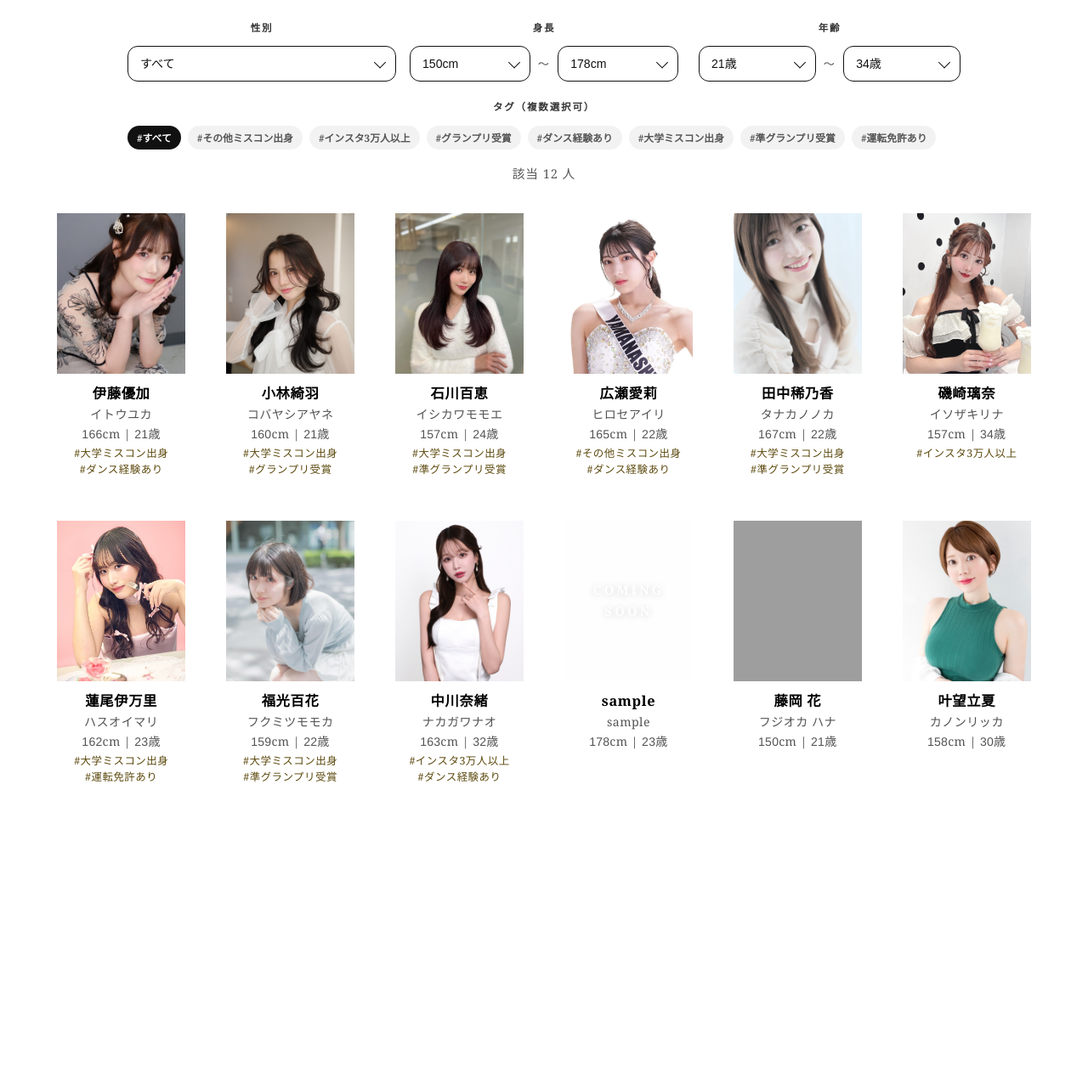
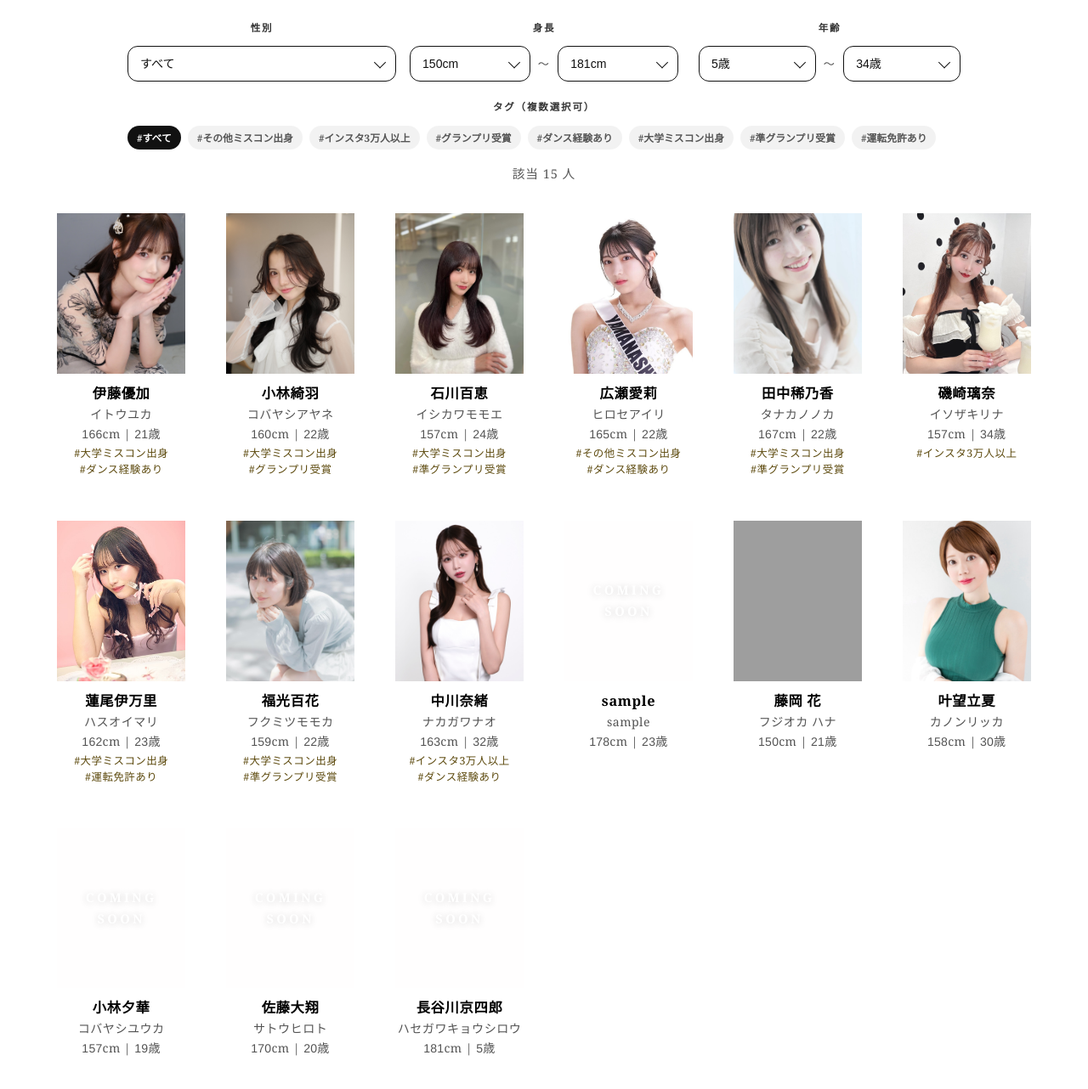
Before and after one commit to tkm-sano/entp, a Jekyll site: the page built from index.md, in a window 1280 px wide and 1400 px high, scrolled down 189 px. Shown: the top 1282 px of the window at 85% size. Built offline with Jekyll 4.4.1, drawn with Linux system fonts in a browser that asks for light colours; before the commit the page ends 1268 px from its top, so only the background shows below that; grey boxes are pictures that could not be loaded.

Commit message:
chore: sync models from spreadsheet and media

```diff
--- a/_data/models.json
+++ b/_data/models.json
@@ -55,7 +55,7 @@
     "kana": "コバヤシアヤネ",
     "gender": "female",
     "height": 160,
-    "age": 21,
+    "age": 22,
     "birth_date": "2004-04-16",
     "university": "國學院大學",
     "hobby_1": "カラオケ 97点位",
@@ -550,5 +550,86 @@
     "instagram_url": "https://www.instagram.com/ricca0702/",
     "x_url": "https://x.com/kanonricca",
     "tiktok_url": "https://www.tiktok.com/@kanonricca"
+  },
+  {
+    "id": "mc-0017",
+    "layout": "model",
+    "name": "小林夕華",
+    "kana": "コバヤシユウカ",
+    "gender": "female",
+    "height": 157,
+    "age": 19,
+    "birth_date": "2006-08-30",
+    "university": "神田外語大学",
+    "hobby_1": "美容･コスメ",
+    "hobby_2": "旅行",
+    "hobby_3": "クラフト･絵画",
+    "skill_hobby": "美容･コスメ / 旅行 / クラフト･絵画",
+    "miss_contest_year": "25年度",
+    "tag_1": "",
+    "tag_2": "",
+    "tag_3": "",
+    "profile_tags": [],
+    "filter_tags": [],
+    "tags": [],
+    "images": [],
+    "instagram_username": "yuka_kbys830",
+    "instagram_url": "https://www.instagram.com/yuka_kbys830/",
+    "x_url": "https://x.com/YUKA_kbys",
+    "tiktok_url": "https://www.tiktok.com/@ykpm_8I3"
+  },
+  {
+    "id": "mc-0018",
+    "layout": "model",
+    "name": "佐藤大翔",
+    "kana": "サトウヒロト",
+    "gender": "male",
+    "height": 170,
+    "age": 20,
+    "birth_date": "2005-06-22",
+    "university": "慶應義塾大学",
+    "hobby_1": "テニス",
+    "hobby_2": "旅行",
+    "hobby_3": "音楽",
+    "skill_hobby": "テニス / 旅行 / 音楽",
+    "miss_contest_year": "25年度",
+    "tag_1": "",
+    "tag_2": "",
+    "tag_3": "",
+    "profile_tags": [],
+    "filter_tags": [],
+    "tags": [],
+    "images": [],
+    "instagram_username": "keio_mr4_2025",
+    "instagram_url": "https://www.instagram.com/keio_mr4_2025/",
+    "x_url": "https://x.com/keio_mr4_2025",
+    "tiktok_url": "https://www.tiktok.com/@keio_mr4_2025"
+  },
+  {
+    "id": "mc-0019",
+    "layout": "model",
+    "name": "長谷川京四郎",
+    "kana": "ハセガワキョウシロウ",
+    "gender": "male",
+    "height": 181,
+    "age": 5,
+    "birth_date": "2020-06-28",
+    "university": "國學院大學",
+    "hobby_1": "野球",
+    "hobby_2": "ダーツ",
+    "hobby_3": "料理",
+    "skill_hobby": "野球 / ダーツ / 料理",
+    "miss_contest_year": "ミスコン出場者ではない",
+    "tag_1": "",
+    "tag_2": "",
+    "tag_3": "",
+    "profile_tags": [],
+    "filter_tags": [],
+    "tags": [],
+    "images": [],
+    "instagram_username": "kyn__sta46",
+    "instagram_url": "https://www.instagram.com/kyn__sta46/",
+    "x_url": "",
+    "tiktok_url": ""
   }
 ]
--- a/_models/mc-0006.md
+++ b/_models/mc-0006.md
@@ -4,7 +4,7 @@ name: "小林綺羽"
 kana: "コバヤシアヤネ"
 gender: "female"
 height: 160
-age: 21
+age: 22
 birth_date: "2004-04-16"
 university: "國學院大學"
 hobby_1: "カラオケ 97点位"
--- /dev/null
+++ b/_models/mc-0017.md
@@ -0,0 +1,19 @@
+---
+layout: "model"
+name: "小林夕華"
+kana: "コバヤシユウカ"
+gender: "female"
+height: 157
+age: 19
+birth_date: "2006-08-30"
+university: "神田外語大学"
+hobby_1: "美容･コスメ"
+hobby_2: "旅行"
+hobby_3: "クラフト･絵画"
+skill_hobby: "美容･コスメ / 旅行 / クラフト･絵画"
+miss_contest_year: "25年度"
+instagram_username: "yuka_kbys830"
+instagram_url: "https://www.instagram.com/yuka_kbys830/"
+x_url: "https://x.com/YUKA_kbys"
+tiktok_url: "https://www.tiktok.com/@ykpm_8I3"
+---
--- /dev/null
+++ b/_models/mc-0018.md
@@ -0,0 +1,19 @@
+---
+layout: "model"
+name: "佐藤大翔"
+kana: "サトウヒロト"
+gender: "male"
+height: 170
+age: 20
+birth_date: "2005-06-22"
+university: "慶應義塾大学"
+hobby_1: "テニス"
+hobby_2: "旅行"
+hobby_3: "音楽"
+skill_hobby: "テニス / 旅行 / 音楽"
+miss_contest_year: "25年度"
+instagram_username: "keio_mr4_2025"
+instagram_url: "https://www.instagram.com/keio_mr4_2025/"
+x_url: "https://x.com/keio_mr4_2025"
+tiktok_url: "https://www.tiktok.com/@keio_mr4_2025"
+---
--- /dev/null
+++ b/_models/mc-0019.md
@@ -0,0 +1,17 @@
+---
+layout: "model"
+name: "長谷川京四郎"
+kana: "ハセガワキョウシロウ"
+gender: "male"
+height: 181
+age: 5
+birth_date: "2020-06-28"
+university: "國學院大學"
+hobby_1: "野球"
+hobby_2: "ダーツ"
+hobby_3: "料理"
+skill_hobby: "野球 / ダーツ / 料理"
+miss_contest_year: "ミスコン出場者ではない"
+instagram_username: "kyn__sta46"
+instagram_url: "https://www.instagram.com/kyn__sta46/"
+---
```
Also changed, not shown: 3 other files.
